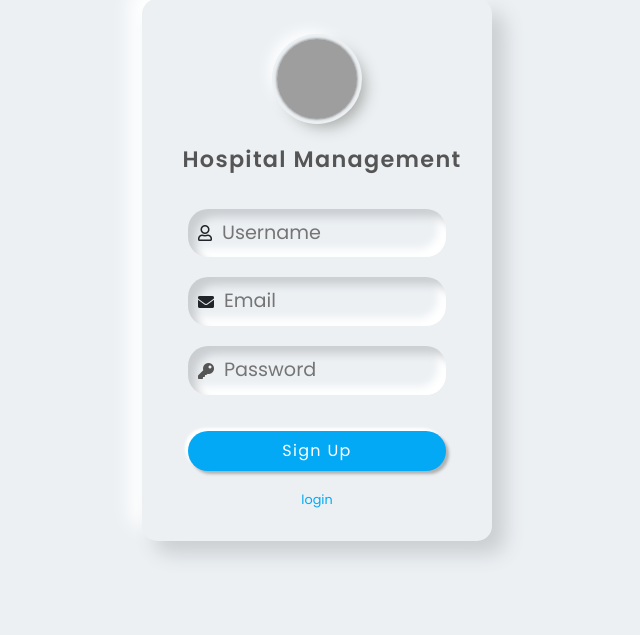
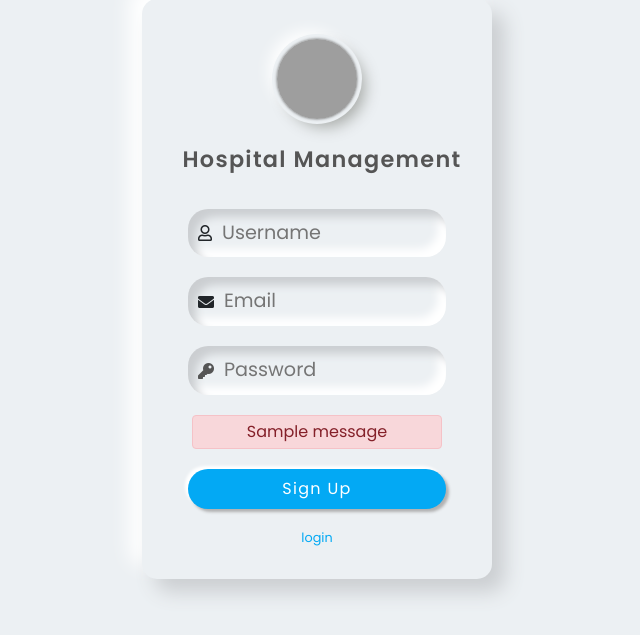
Before and after one commit to Robinkphilip/Hospital-management---django-project, a Django app: page /signup/ in a window 1280 px wide. Shown: the part 81-716 px from the top of the page, without its empty margins (323-963 px from the left). Run offline with Django 5.2, Linux system fonts and the light colour scheme; one stand-in notice (Sample message) is shown; some libraries are stand-ins or nearby versions; grey boxes are pictures that could not be loaded.

Commit message:
sign up page validation

```diff
--- a/django_project/home/forms.py
+++ b/django_project/home/forms.py
@@ -1,5 +1,8 @@
 from django import forms
 from .models import Booking
+
+
+
 
 class DataInput(forms.DateInput):
     input_type = "date"
--- a/django_project/home/views.py
+++ b/django_project/home/views.py
@@ -26,12 +26,16 @@ def user_sign_up(request):
         username = request.POST['username']
         email = request.POST['email']
         password = request.POST['password']
-        myuser = User.objects.create_user(username,email,password)
-        myuser.save()
-        messages.success(request, "success")
-        request.session['username'] = username
-        return redirect('home')
-    return render(request,'sign_up.html' )
+
+        if username and email and password is None:
+            myuser = User.objects.create_user(username, email, password)
+            myuser.save()
+            messages.success(request, "Account created successfully")
+            request.session['username'] = username
+            return redirect(home)
+        else:
+            messages.error(request, "Not valid")
+    return render(request, 'sign_up.html' )
 
 
 def user_logout(request):
--- a/django_project/templates/sign_up.html
+++ b/django_project/templates/sign_up.html
@@ -23,6 +23,15 @@
                 <span  class="fas fa-key"></span>
                 <input type="password" name="password" id="pwd" placeholder="Password">
             </div>
+            {% if messages %}
+    <div class="alert alert-danger text-center p-1 m-1" role="alert">
+        <div class="messages">
+            {% for message in messages %}
+            <span>{{ message }}</span>
+            {% endfor %}
+       </div>
+    </div>
+{% endif %}
             <button type="submit" class="btn mt-3">Sign Up</button>
         </form>
         <div class="text-center fs-6">
```
Also changed, not shown: django_project/db.sqlite3.
